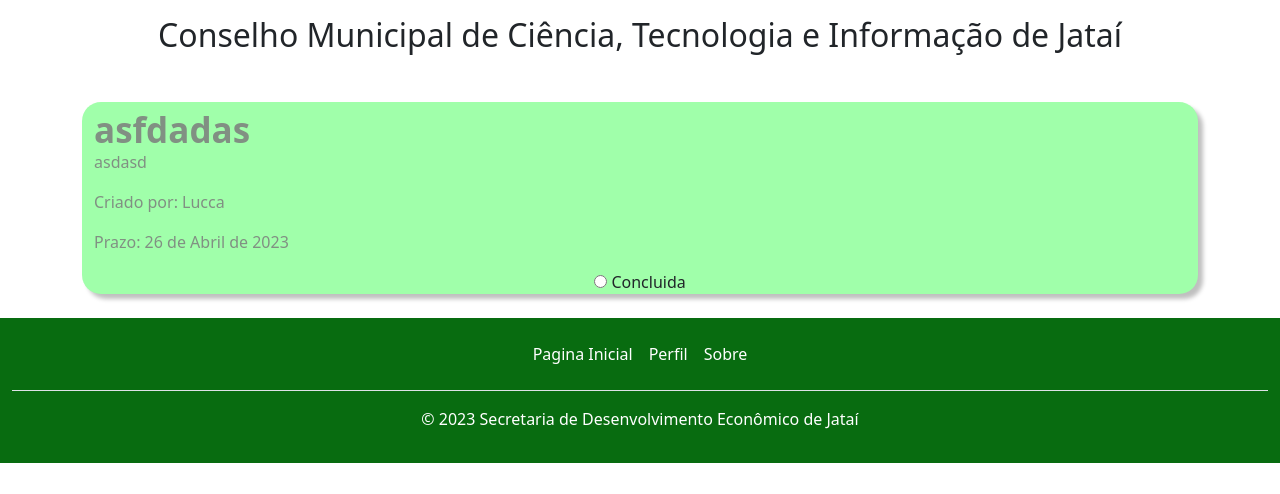
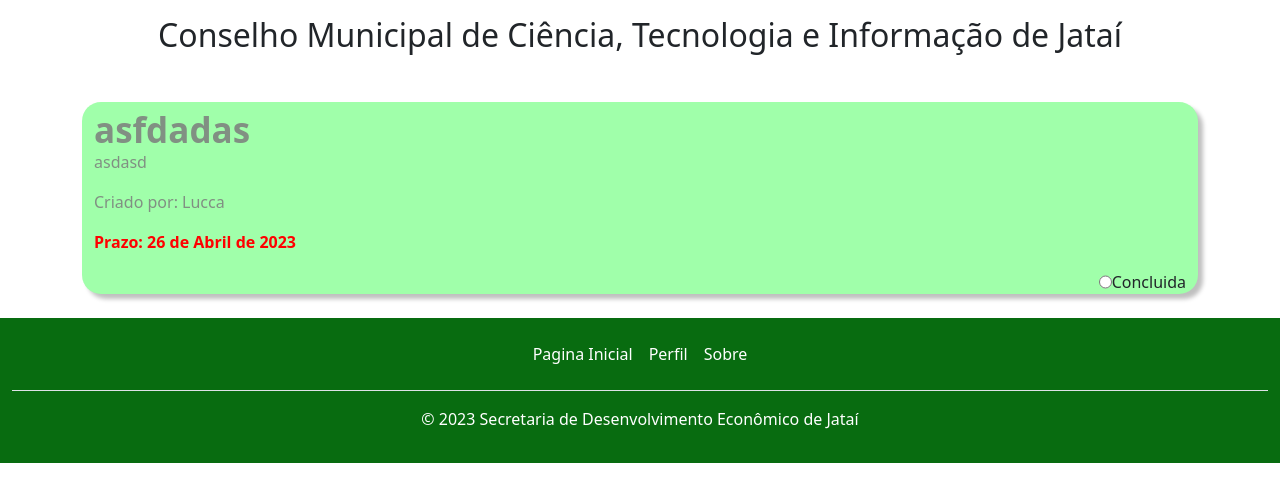
Before and after one commit to SrLucca/demand_now, a Django app: page /demandas in a window 1280 px wide. Shown: the part 83-577 px from the top of the page. Run offline with Django 4.2, Linux system fonts and the light colour scheme; a user stored in the database is signed in; data comes from the database, SQL or seed files in the repository.

Commit message:
Update verDemandas.html

```diff
--- a/cmcti/home/templates/pages/verDemandas.html
+++ b/cmcti/home/templates/pages/verDemandas.html
@@ -24,14 +24,15 @@
         <p>{{demanda.descricao}}</p>
         <p>Criado por: {% for criador in demanda.criado_por.all %} {{criador}} {% endfor %} </p>
         {% if demanda.prazo %}
-            <p>Prazo: {{ demanda.prazo }}</p>
+            <p style="color: red; font-weight: 600;">Prazo: {{ demanda.prazo }}</p>
         {% endif %}
         {% if request.user.is_staff %}
             {% if demanda.concluida == True %}
                 <input type="radio" id="concluida" checked>
                 <label for="concluida">Concluida</label>
             {% else %}
-                <form action="" id="checkConcluida" method="post">
+                <form action="" id="checkConcluida" method="post" style="display: flex;
+                justify-content: flex-end;">
                     {% csrf_token %}
                     <input type="radio" id="concluida" name="concluida" onclick="document.getElementById('checkConcluida').submit();">
                     <label for="concluida">Concluida</label>
```
